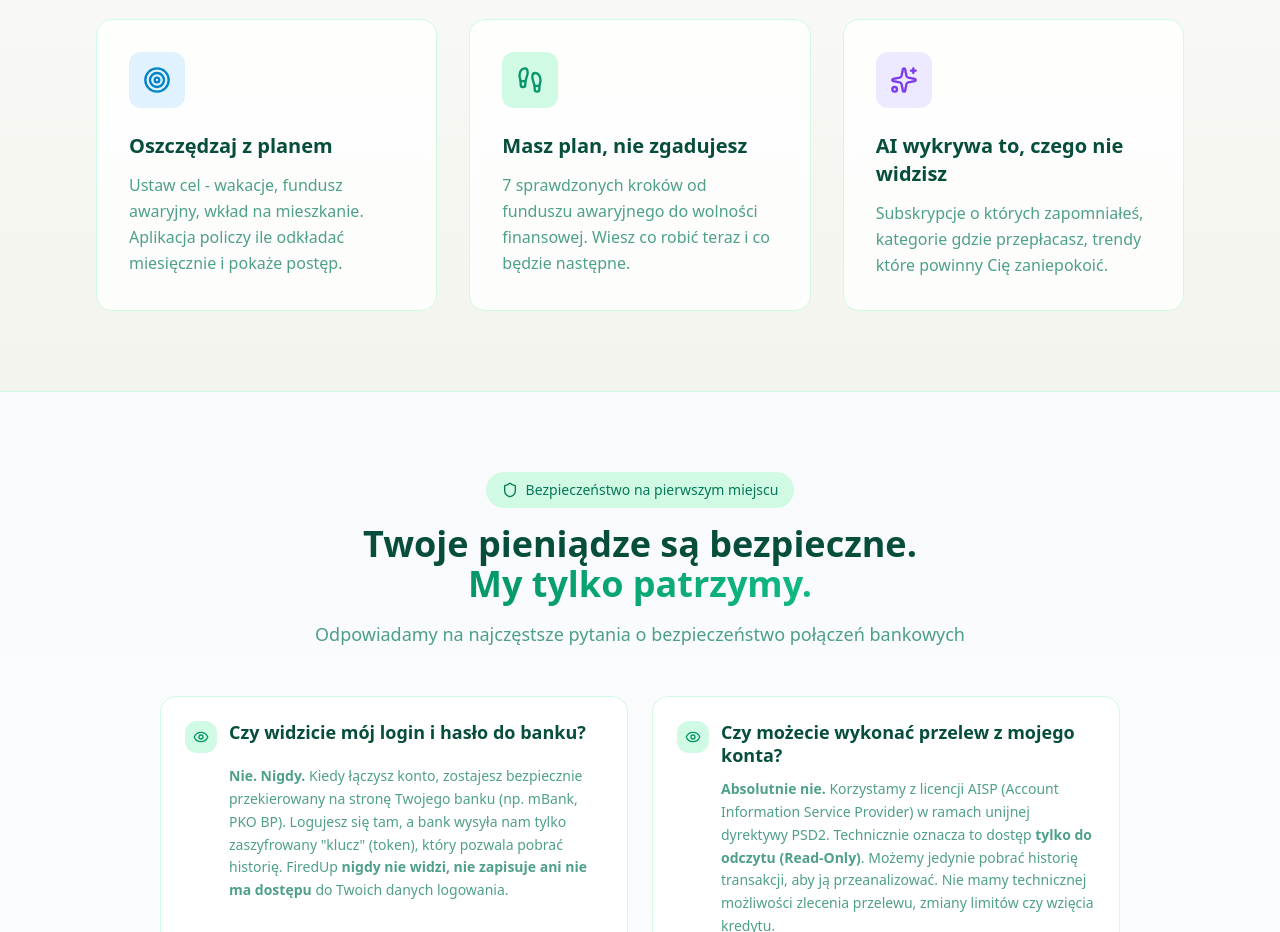
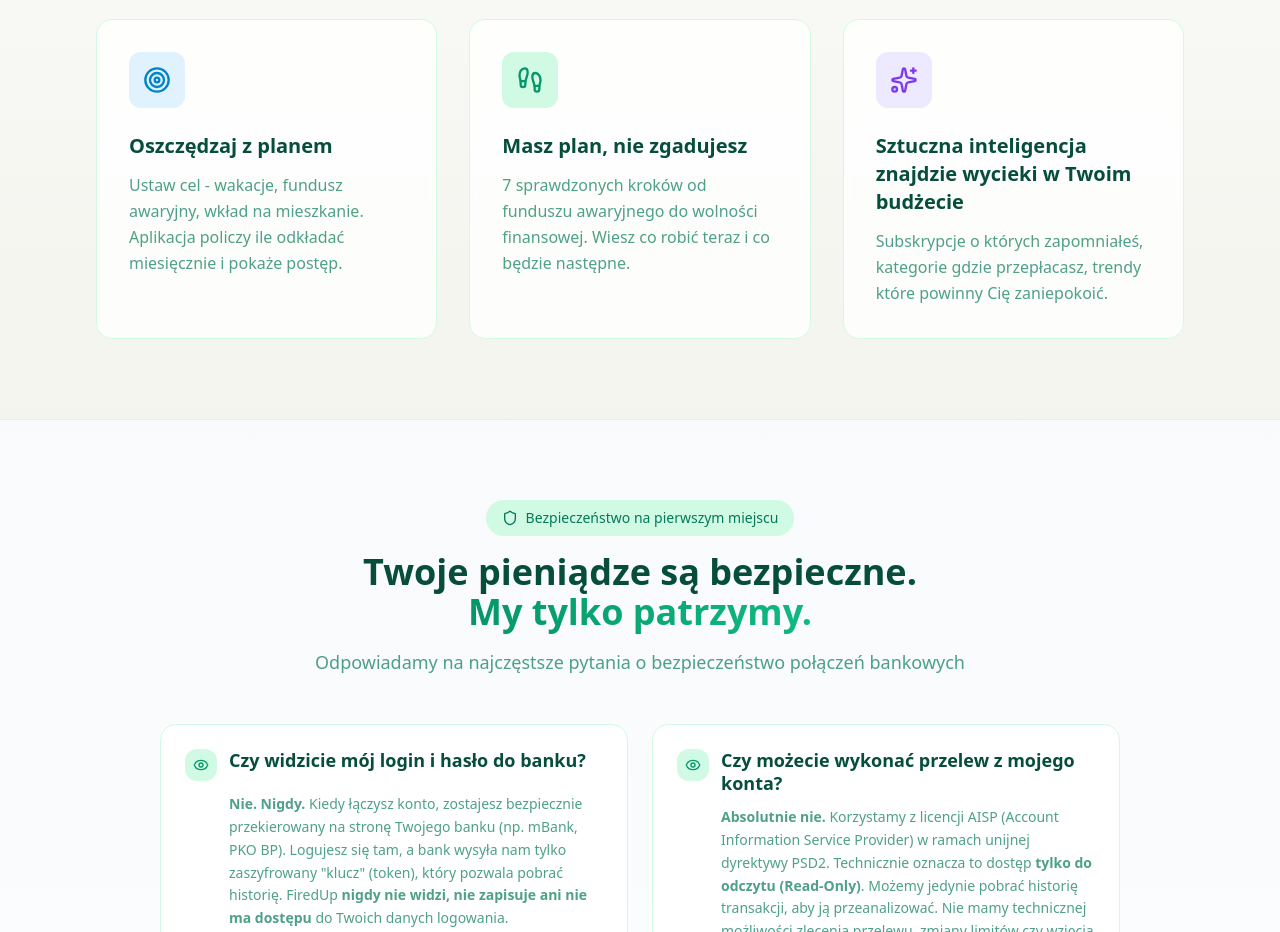
Before and after one commit to elcukro/home-budget, a Next.js app in the folder frontend/: page / in a window 1280 px wide. Shown: the part 6860-7792 px from the top of the page. Built offline with nearby package versions, Linux system fonts and the light colour scheme; no server answers.

Commit message:
refactor(landing): improve Polish copy for resonance
- 'Wycieki w budżecie' (budget leaks) stronger than 'AI wykrywa'
- More natural Polish idioms throughout

```diff
--- a/frontend/src/components/landing/FeaturesSection.tsx
+++ b/frontend/src/components/landing/FeaturesSection.tsx
@@ -49,7 +49,7 @@ const features = [
     icon: Sparkles,
     color: 'bg-violet-100',
     iconColor: 'text-violet-600',
-    title: 'AI wykrywa to, czego nie widzisz',
+    title: 'Sztuczna inteligencja znajdzie wycieki w Twoim budżecie',
     description: 'Subskrypcje o których zapomniałeś, kategorie gdzie przepłacasz, trendy które powinny Cię zaniepokoić.',
   },
 ];
```
